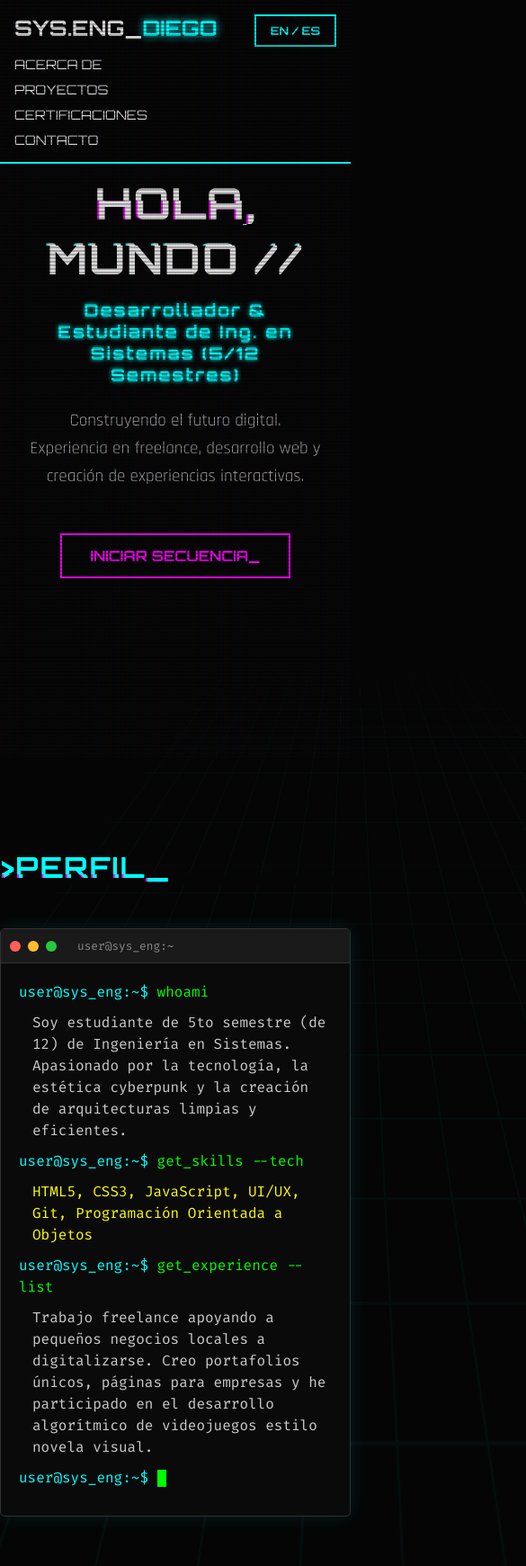
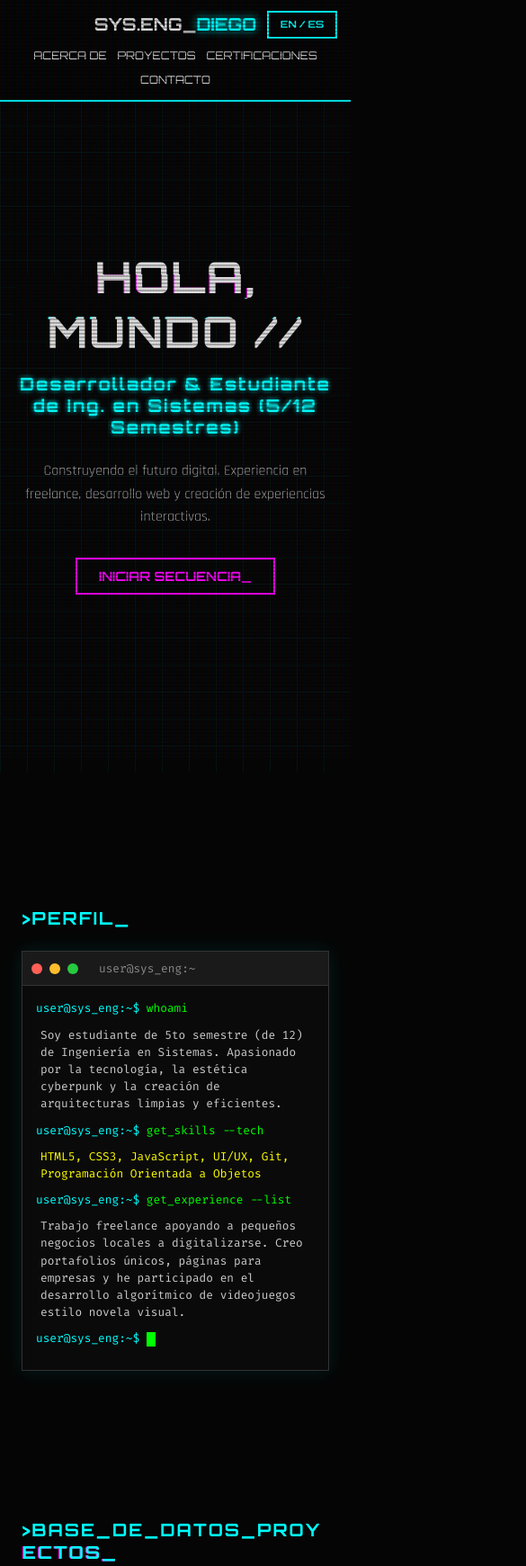
Before and after one commit to diegodevxd/Portafolio, a plain HTML site: page index.html in a window 390 px wide. Shown: the top 1741 px of the page at 90% size, 585 px wide, since content can reach past the window. Drawn offline with Linux system fonts and the light colour scheme.

Commit message:
Refactor styles.css for improved organization

```diff
--- a/styles.css
+++ b/styles.css
@@ -16,6 +16,11 @@
     scroll-behavior: smooth;
 }
 
+html {
+    width: 100%;
+    overflow-x: hidden;
+}
+
 body {
     background-color: var(--bg-dark);
     color: var(--text-color);
@@ -23,6 +28,7 @@ body {
     font-size: 18px;
     overflow-x: hidden;
     position: relative;
+    width: 100%;
 }
 
 /* Background Effects */
@@ -56,8 +62,23 @@ body {
 }
 
 @keyframes gridMove {
-    0% { transform: perspective(500px) rotateX(60deg) translateY(0) translateZ(-200px); }
-    100% { transform: perspective(500px) rotateX(60deg) translateY(50px) translateZ(-200px); }
+    0% {
+        transform: perspective(500px) rotateX(60deg) translateY(0) translateZ(-200px);
+    }
+
+    100% {
+        transform: perspective(500px) rotateX(60deg) translateY(50px) translateZ(-200px);
+    }
+}
+
+@keyframes flatGridMove {
+    0% {
+        transform: translateY(0);
+    }
+
+    100% {
+        transform: translateY(30px);
+    }
 }
 
 .container {
@@ -75,25 +96,32 @@ body {
 }
 
 /* Typography */
-h1, h2, h3 {
+h1,
+h2,
+h3 {
     font-family: var(--font-heading);
     letter-spacing: 2px;
 }
 
 .section-title {
-    font-size: 3rem;
+    font-size: clamp(1.5rem, 6vw, 3rem);
     color: var(--neon-cyan);
     margin-bottom: 3rem;
     text-transform: uppercase;
     position: relative;
     display: inline-block;
+    max-width: 100%;
+    word-break: break-word;
+    overflow-wrap: break-word;
 }
 
 /* Glitch Effect */
 .glitch {
     position: relative;
 }
-.glitch::before, .glitch::after {
+
+.glitch::before,
+.glitch::after {
     content: attr(data-text);
     position: absolute;
     top: 0;
@@ -102,12 +130,14 @@ h1, h2, h3 {
     height: 100%;
     background: var(--bg-dark);
 }
+
 .glitch::before {
     left: 2px;
     text-shadow: -2px 0 var(--neon-magenta);
     clip: rect(24px, 550px, 90px, 0);
     animation: glitch-anim-2 3s infinite linear alternate-reverse;
 }
+
 .glitch::after {
     left: -2px;
     text-shadow: -2px 0 var(--neon-cyan);
@@ -116,21 +146,55 @@ h1, h2, h3 {
 }
 
 @keyframes glitch-anim {
-    0% { clip: rect(10px, 9999px, 86px, 0); }
-    20% { clip: rect(62px, 9999px, 21px, 0); }
-    40% { clip: rect(32px, 9999px, 10px, 0); }
-    60% { clip: rect(89px, 9999px, 59px, 0); }
-    80% { clip: rect(15px, 9999px, 34px, 0); }
-    100% { clip: rect(54px, 9999px, 78px, 0); }
+    0% {
+        clip: rect(10px, 9999px, 86px, 0);
+    }
+
+    20% {
+        clip: rect(62px, 9999px, 21px, 0);
+    }
+
+    40% {
+        clip: rect(32px, 9999px, 10px, 0);
+    }
+
+    60% {
+        clip: rect(89px, 9999px, 59px, 0);
+    }
+
+    80% {
+        clip: rect(15px, 9999px, 34px, 0);
+    }
+
+    100% {
+        clip: rect(54px, 9999px, 78px, 0);
+    }
 }
 
 @keyframes glitch-anim-2 {
-    0% { clip: rect(65px, 9999px, 100px, 0); }
-    20% { clip: rect(2px, 9999px, 46px, 0); }
-    40% { clip: rect(88px, 9999px, 22px, 0); }
-    60% { clip: rect(14px, 9999px, 77px, 0); }
-    80% { clip: rect(55px, 9999px, 12px, 0); }
-    100% { clip: rect(96px, 9999px, 34px, 0); }
+    0% {
+        clip: rect(65px, 9999px, 100px, 0);
+    }
+
+    20% {
+        clip: rect(2px, 9999px, 46px, 0);
+    }
+
+    40% {
+        clip: rect(88px, 9999px, 22px, 0);
+    }
+
+    60% {
+        clip: rect(14px, 9999px, 77px, 0);
+    }
+
+    80% {
+        clip: rect(55px, 9999px, 12px, 0);
+    }
+
+    100% {
+        clip: rect(96px, 9999px, 34px, 0);
+    }
 }
 
 /* Navbar */
@@ -245,13 +309,14 @@ h1, h2, h3 {
 }
 
 .hero h1 {
-    font-size: 5rem;
+    font-size: clamp(2.5rem, 10vw, 5rem);
     color: var(--text-color);
     margin-bottom: 1rem;
+    word-break: break-word;
 }
 
 .hero .subtitle {
-    font-size: 1.8rem;
+    font-size: clamp(1.2rem, 4vw, 1.8rem);
     color: var(--neon-cyan);
     margin-bottom: 1.5rem;
     text-shadow: 0 0 5px var(--neon-cyan);
@@ -292,9 +357,17 @@ h1, h2, h3 {
     margin-right: 8px;
 }
 
-.terminal-header .close { background: #ff5f56; }
-.terminal-header .min { background: #ffbd2e; }
-.terminal-header .max { background: #27c93f; }
+.terminal-header .close {
+    background: #ff5f56;
+}
+
+.terminal-header .min {
+    background: #ffbd2e;
+}
+
+.terminal-header .max {
+    background: #27c93f;
+}
 
 .terminal-header .title {
     color: #888;
@@ -311,11 +384,22 @@ h1, h2, h3 {
     line-height: 1.5;
 }
 
-.terminal-body p { margin-bottom: 10px; }
+.terminal-body p {
+    margin-bottom: 10px;
+}
 
-.terminal-body .prompt { color: var(--neon-cyan); }
-.terminal-body .output { color: #ccc; margin-left: 15px; }
-.terminal-body .output.highlight { color: var(--neon-yellow); }
+.terminal-body .prompt {
+    color: var(--neon-cyan);
+}
+
+.terminal-body .output {
+    color: #ccc;
+    margin-left: 15px;
+}
+
+.terminal-body .output.highlight {
+    color: var(--neon-yellow);
+}
 
 .cursor {
     display: inline-block;
@@ -327,8 +411,15 @@ h1, h2, h3 {
 }
 
 @keyframes blink {
-    0%, 100% { opacity: 1; }
-    50% { opacity: 0; }
+
+    0%,
+    100% {
+        opacity: 1;
+    }
+
+    50% {
+        opacity: 0;
+    }
 }
 
 /* Projects Section */
@@ -346,13 +437,16 @@ h1, h2, h3 {
     transition: 0.3s;
     display: flex;
     flex-direction: column;
+    height: 100%;
 }
 
 .cyber-card::before {
     content: '';
     position: absolute;
-    top: -1px; left: -1px;
-    width: 20px; height: 2px;
+    top: -1px;
+    left: -1px;
+    width: 20px;
+    height: 2px;
     background: var(--neon-cyan);
     transition: 0.3s;
 }
@@ -360,8 +454,10 @@ h1, h2, h3 {
 .cyber-card::after {
     content: '';
     position: absolute;
-    bottom: -1px; right: -1px;
-    width: 20px; height: 2px;
+    bottom: -1px;
+    right: -1px;
+    width: 20px;
+    height: 2px;
     background: var(--neon-magenta);
     transition: 0.3s;
 }
@@ -372,7 +468,8 @@ h1, h2, h3 {
     transform: translateY(-5px);
 }
 
-.cyber-card:hover::before, .cyber-card:hover::after {
+.cyber-card:hover::before,
+.cyber-card:hover::after {
     width: 100%;
 }
 
@@ -437,12 +534,160 @@ h1, h2, h3 {
 }
 
 /* Responsiveness */
+@media (max-width: 1024px) {
+    .hero h1 {
+        font-size: 4rem;
+    }
+
+    .hero .subtitle {
+        font-size: 1.5rem;
+    }
+
+    .section-title {
+        font-size: 2.5rem;
+    }
+
+    .projects-grid {
+        grid-template-columns: repeat(2, 1fr);
+        gap: 20px;
+    }
+}
+
 @media (max-width: 768px) {
-    .navbar { padding: 1rem; flex-direction: column; align-items: flex-start; }
-    .nav-links { margin-top: 1rem; display: flex; flex-direction: column; gap: 10px; }
-    .nav-links a { margin: 0; }
-    #lang-toggle { position: absolute; right: 1rem; top: 1rem; }
-    .hero h1 { font-size: 3rem; }
-    .hero .subtitle { font-size: 1.2rem; }
-    .section-title { font-size: 2rem; }
+    .grid-bg {
+        transform: none;
+        width: 100vw;
+        height: 100vh;
+        background-size: 30px 30px;
+        opacity: 0.05;
+        animation: flatGridMove 10s linear infinite;
+    }
+
+    .container {
+        padding: 0 1.5rem;
+    }
+
+    .navbar {
+        padding: 15px 10px;
+        flex-direction: column;
+        align-items: center;
+    }
+
+    .logo {
+        margin-bottom: 10px;
+        font-size: 1.2rem;
+    }
+
+    .nav-links {
+        margin-top: 5px;
+        display: flex;
+        justify-content: center;
+        flex-wrap: wrap;
+        gap: 12px;
+        width: 100%;
+    }
+
+    .nav-links a {
+        margin: 0;
+        font-size: 0.75rem;
+    }
+
+    #lang-toggle {
+        position: absolute;
+        right: 15px;
+        top: 12px;
+        padding: 0.4rem 0.8rem;
+        font-size: 0.7rem;
+    }
+
+    .hero {
+        height: auto;
+        min-height: 100vh;
+        padding: 160px 1rem 60px 1rem;
+    }
+
+    .hero h1 {
+        font-size: 3rem;
+    }
+
+    .hero .subtitle {
+        font-size: 1.2rem;
+    }
+
+    .hero .description {
+        font-size: 1rem;
+        margin-bottom: 2rem;
+    }
+
+    .terminal-window {
+        max-width: 100%;
+        border-radius: 0;
+    }
+
+    .terminal-body {
+        font-size: 0.9rem;
+        padding: 15px;
+    }
+
+    .projects-grid {
+        grid-template-columns: 1fr;
+    }
+
+    .footer h2 {
+        font-size: 1.8rem;
+    }
+
+    .social-links {
+        gap: 15px;
+    }
+
+    .cyber-button {
+        padding: 0.6rem 1.5rem;
+        font-size: 0.9rem;
+    }
 }
+
+@media (max-width: 480px) {
+    .section-title {
+        font-size: clamp(1.2rem, 5vw, 1.8rem);
+        margin-bottom: 1.5rem;
+    }
+
+    .footer h2 {
+        font-size: clamp(1.2rem, 5vw, 1.8rem);
+    }
+
+    .glitch::before {
+        text-shadow: -1px 0 var(--neon-magenta);
+        left: 1px;
+    }
+
+    .glitch::after {
+        text-shadow: -1px 0 var(--neon-cyan);
+        left: -1px;
+    }
+
+    .terminal-body {
+        font-size: 0.8rem;
+        overflow-x: hidden;
+        word-wrap: break-word;
+    }
+
+    .terminal-body .output {
+        margin-left: 5px;
+    }
+
+    .card-content h3 {
+        font-size: 1.2rem;
+    }
+
+    .social-links {
+        flex-direction: column;
+        width: 100%;
+    }
+
+    .social-links .cyber-button {
+        width: 100%;
+        text-align: center;
+    }
+}
```
